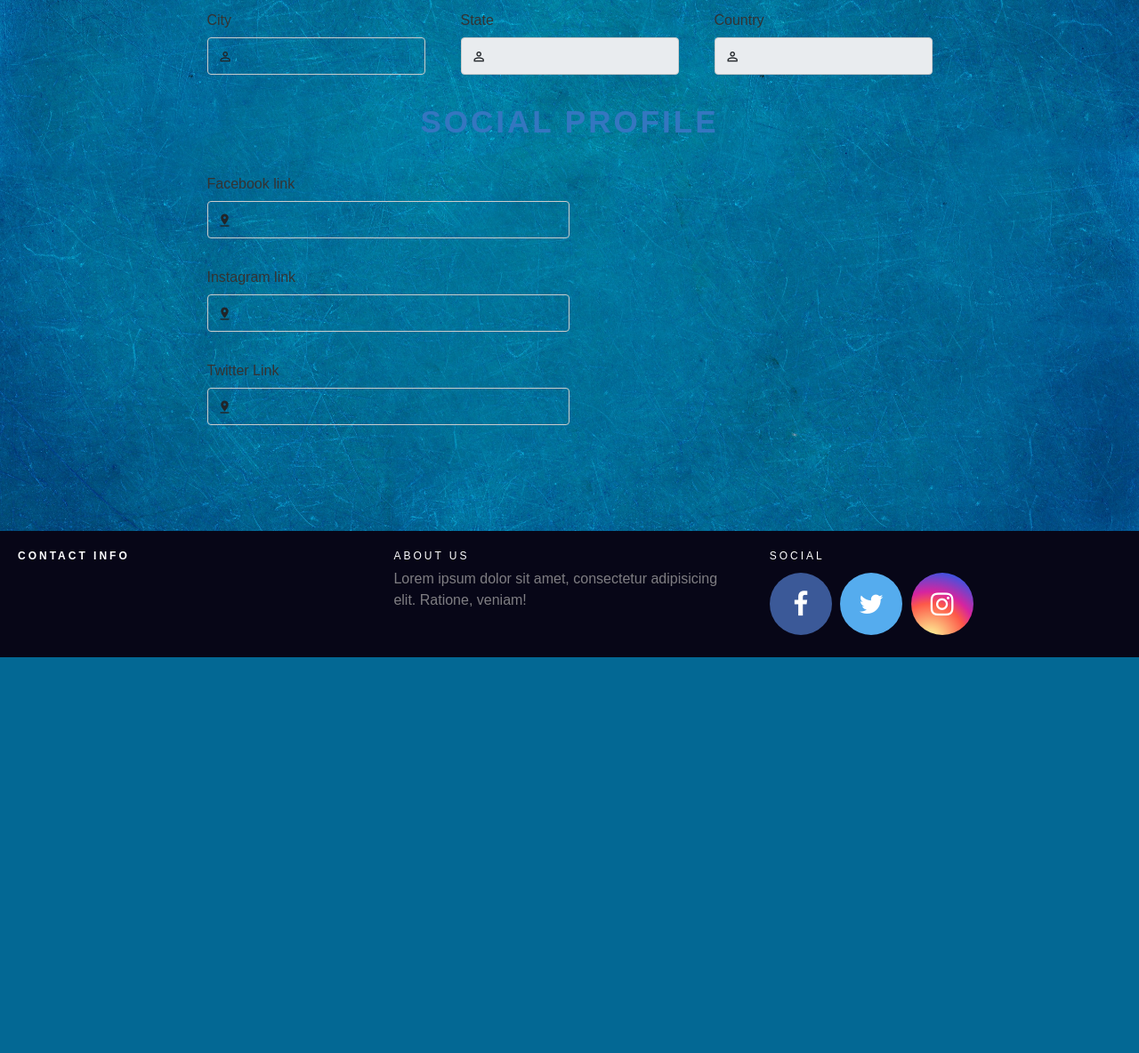
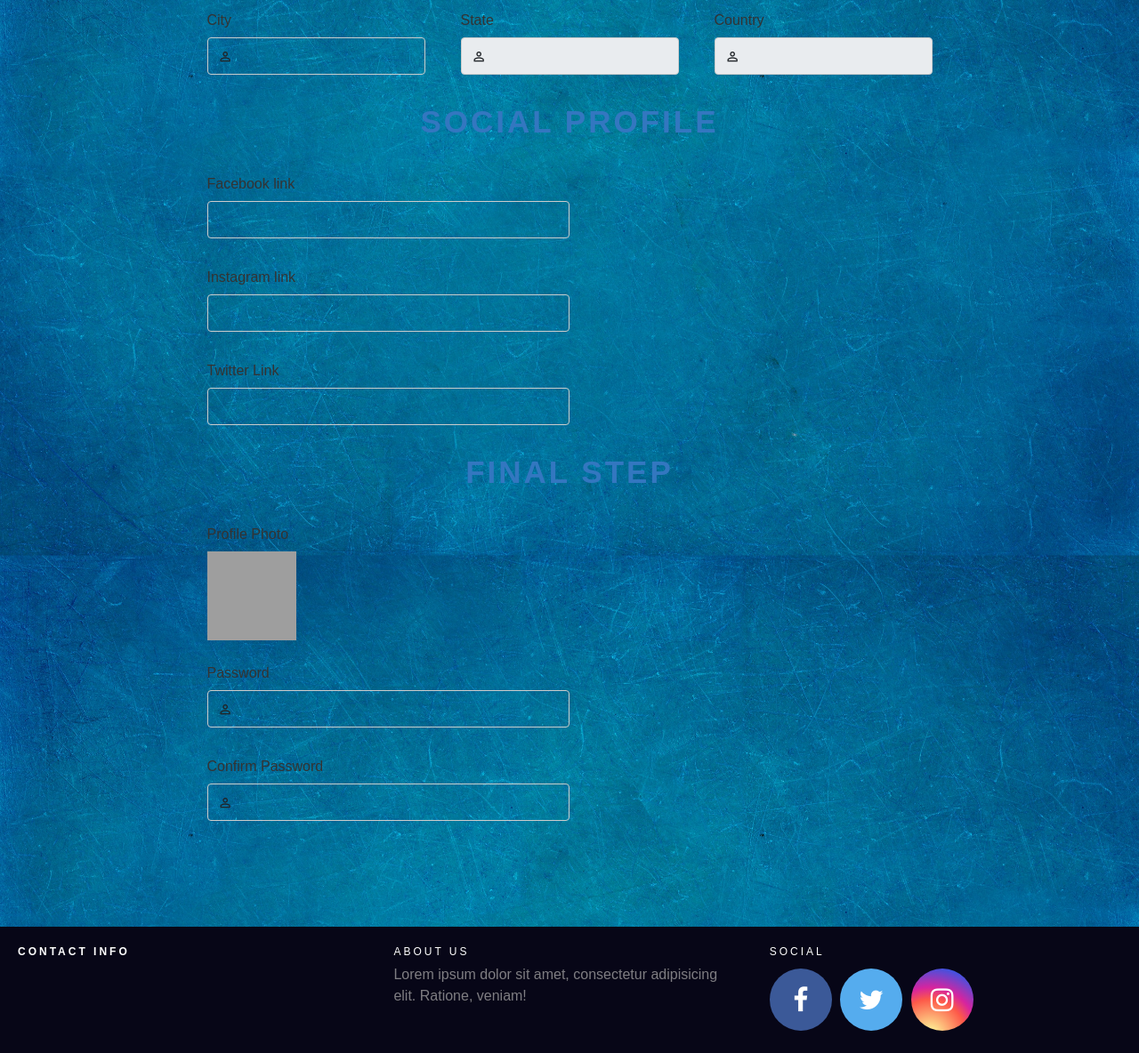
Before and after one commit to Kushal7788/Alumini-Web, a Django app: page /register/ in a window 1280 px wide. Shown: the part 1936-3120 px from the top of the page at 89% size. Before the commit the page ends 2675 px from the top, so only its background shows below. Run offline with Django 3.2, Linux system fonts and the light colour scheme; data that the repository does not hold is empty; some libraries are stand-ins or nearby versions; some web fonts are replaced; grey boxes are pictures that could not be loaded.

Commit message:
Added the final step in registration form

```diff
--- a/RegisterApp/templates/RegistrationTemplates/register.html
+++ b/RegisterApp/templates/RegistrationTemplates/register.html
@@ -477,7 +477,6 @@
                                 Facebook link
                             </label>
                             <div class="form-holder">
-                                <i class="zmdi zmdi-pin-drop"></i>
                                 <input type="text" class="form-control" name="facebook_link" id="facebook_link">
                             </div>
                             <label for="facebook_link" generated="true" class="error"></label>
@@ -489,7 +488,6 @@
                                 Instagram link
                             </label>
                             <div class="form-holder">
-                                <i class="zmdi zmdi-pin-drop"></i>
                                 <input type="text" class="form-control" name="insta_link" id="insta_link">
                             </div>
                             <label for="insta_link" generated="true" class="error"></label>
@@ -501,10 +499,49 @@
                                 Twitter Link
                             </label>
                             <div class="form-holder">
-                                <i class="zmdi zmdi-pin-drop"></i>
                                 <input type="text" class="form-control" name="twitter_link" id="twitter_link">
                             </div>
                             <label for="twitter_link" generated="true" class="error"></label>
+                        </div>
+                    </div>
+                </section>
+
+            <!-- SECTION 7 -->
+                 <h4></h4>
+                 <section>
+                     <h3 style="margin-bottom: 37px;">Final Step</h3>
+                     <div class="form-row">
+                        <div class="form-col">
+                            <label for="">
+                                Profile Photo
+                            </label>
+                            <div class="form-holder">
+                                <img src="{% static 'register/images/profile.jpg' %}" width="100" height="100">
+                            </div>
+                        </div>
+                    </div>
+                     <div class="form-row">
+                        <div class="form-col">
+                            <label for="">
+                                Password
+                            </label>
+                            <div class="form-holder">
+                                <i class="zmdi zmdi-account-o"></i>
+                                <input type="password" class="form-control" name="password" id="password">
+                            </div>
+                            <label for="password" generated="true" class="error"></label>
+                        </div>
+                    </div>
+                     <div class="form-row">
+                        <div class="form-col">
+                            <label for="">
+                                Confirm Password
+                            </label>
+                            <div class="form-holder">
+                                <i class="zmdi zmdi-account-o"></i>
+                                <input type="password" class="form-control" name="conf_password" id="conf_password">
+                            </div>
+                            <label for="conf_password" generated="true" class="error"></label>
                         </div>
                     </div>
                 </section>
```
